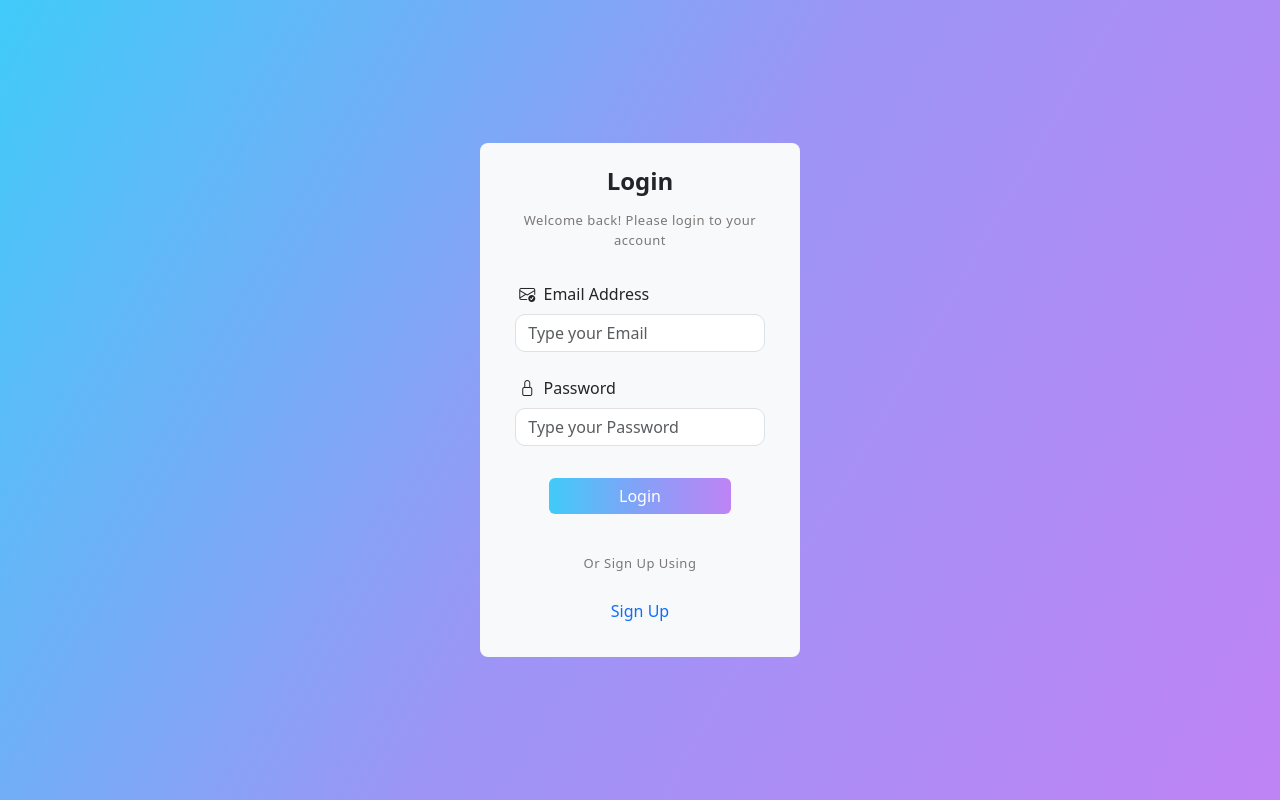
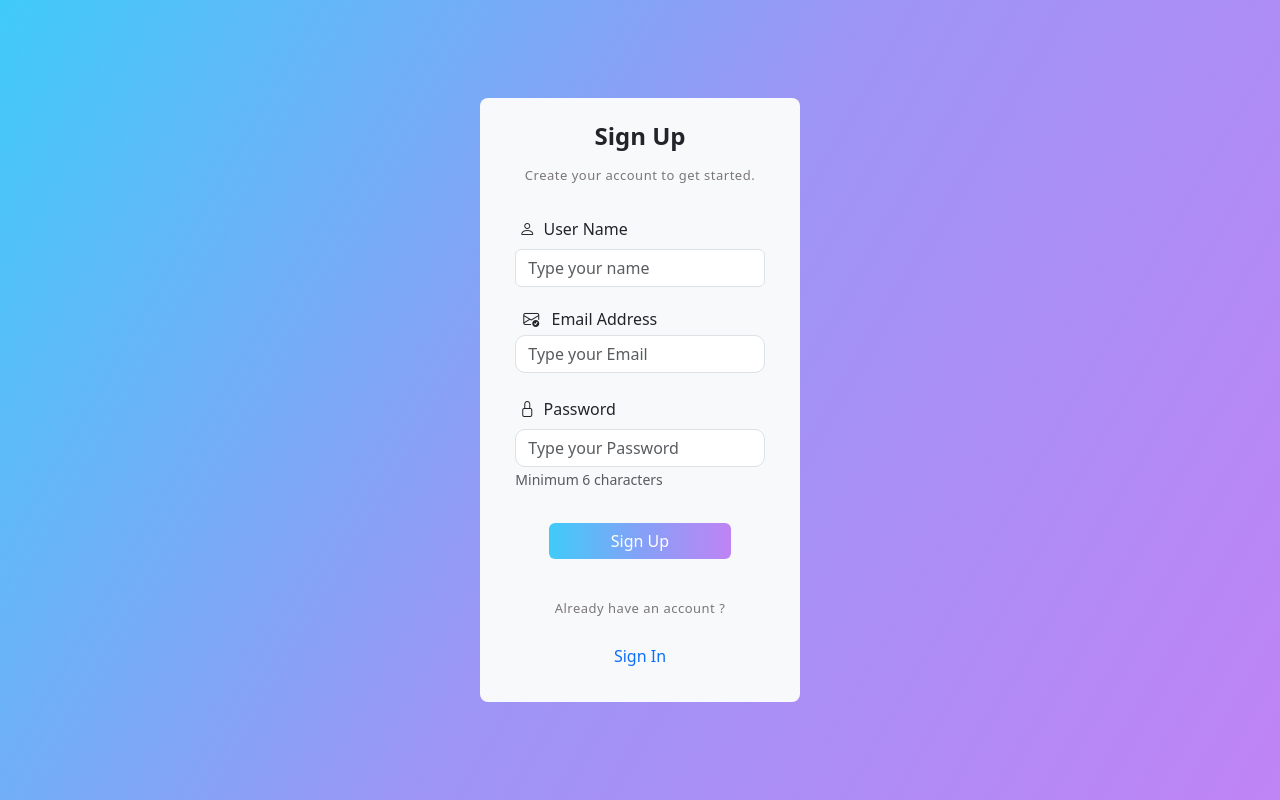
Before and after one commit to anas-204/Day_planner_react, a React (Vite) app: page / in a window 1280 px wide. Built offline with nearby package versions, Linux system fonts and the light colour scheme.

Commit message:
Login and register are finished

```diff
--- a/pages/Login.jsx
+++ b/pages/Login.jsx
@@ -42,7 +42,7 @@ export default function Login() {
     } catch (error) {
       await Swal.fire({
         title: "Login Failed",
-        text: "something went wrong",
+        text: "something went",
         icon: "error",
         confirmButtonText: "OK",
       });
--- a/pages/Register.jsx
+++ b/pages/Register.jsx
@@ -42,7 +42,7 @@ export default function Register() {
         showConfirmButton: false,
         timerProgressBar: true,
       });
-      navigate("/Login");
+      navigate("/Tasks");
     } catch (error) {
       switch (error.code) {
         case "auth/email-already-in-use":
@@ -145,7 +145,7 @@ export default function Register() {
           </button>
         </form>
 
-        <p>Already have an account?</p>
+        <p>Already have an account ?</p>
         <Link to="/Login" className="signInBut">
           Sign In
         </Link>
--- a/src/App.jsx
+++ b/src/App.jsx
@@ -85,7 +85,7 @@ function App() {
 
   return (
     <Routes>
-      <Route path="/" element={<Login />} />
+      <Route path="/" element={<Register />} />
       <Route path="/Register" element={<Register />} />
       <Route path="/Login" element={<Login />} />
       <Route
--- a/src/Components/Task.jsx
+++ b/src/Components/Task.jsx
@@ -20,7 +20,7 @@ export default function Task({ ...props }) {
       <div className="taskDetails d-flex flex-column col-10 col-md-11  text-start">
         <h5 className="text-dark">{props.title}</h5>
         <p>{props.description ? props.description : " "}</p>
-        <div className="timeAndPriority d-flex gap-3 flex-wrap">
+        <div className="timeAndPriority d-flex gap-1 gap-sm-3 flex-wrap">
           <p
             style={{
               fontSize: "13px",
@@ -38,7 +38,7 @@ export default function Task({ ...props }) {
               : ""}
           </p>
           <p
-            className=" px-1 rounded-1 py-1 "
+            className=" px-1 rounded-1 py-1 mx-2 "
             style={{
               fontSize: "12px",
               backgroundColor:
@@ -62,7 +62,7 @@ export default function Task({ ...props }) {
             {props.priority}
           </p>
           <p
-            className="px-1 rounded-1 py-1 "
+            className="px-1 rounded-1 py-1 mx-2 "
             style={{
               fontSize: "12px",
               backgroundColor:
@@ -82,7 +82,7 @@ export default function Task({ ...props }) {
           </p>
         </div>
       </div>
-      <div className="taskOptions d-flex justify-content-between justify-content-lg-around col-2 col-md-1">
+      <div className="taskOptions d-flex justify-content-between flex-column flex-sm-row justify-content-lg-around col-2 col-md-1">
         <i
           style={{ transition: "0.5s ease all" }}
           className="bi bi-trash-fill fs-5 me-2 "
```
